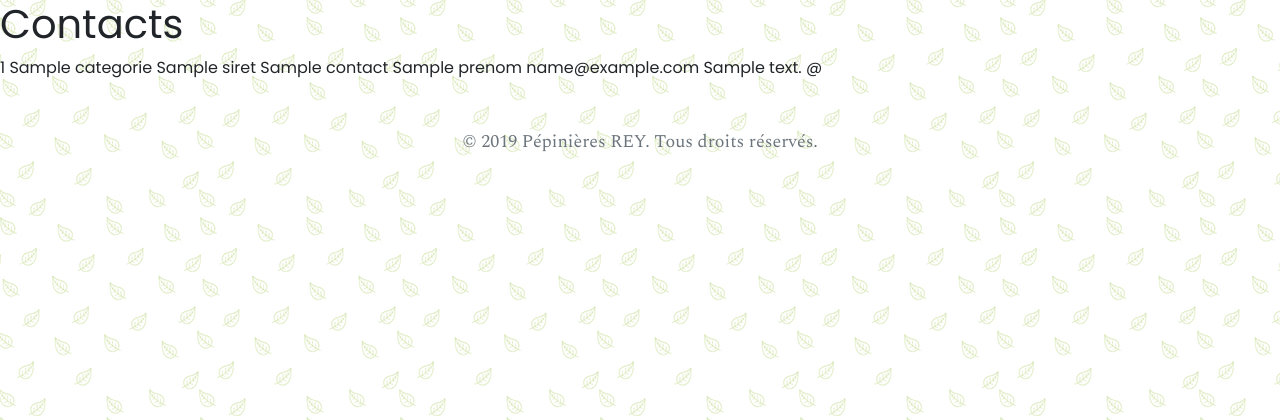
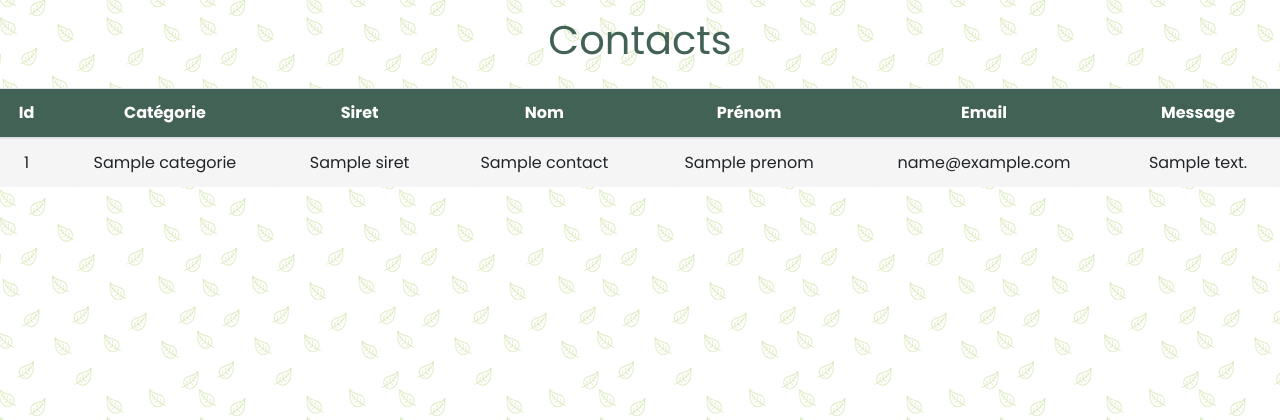
Before and after one commit to hotille/pepinieres-rey, a Symfony app: template templates/contact/index.html.twig in a window 1280 px wide. Shown: the top 420 px of the page. Run offline with Twig, Linux system fonts and the light colour scheme; the template is opened without the code that fills it: most values are stand-ins (such as "Sample title", 1, 10 or a date in 2020); some libraries are stand-ins or nearby versions.

Commit message:
Projet final

```diff
--- a/src/Controller/ContactController.php
+++ b/src/Controller/ContactController.php
@@ -9,6 +9,7 @@ use Symfony\Component\HttpFoundation\Response;
 use App\Entity\Contact;
 use App\Form\ContactsType;
 use App\Repository\ContactRepository;
+use Symfony\Component\Config\Definition\Exception\Exception;
 
 /**
  * @Route("/contact")
@@ -42,6 +43,7 @@ class ContactController extends AbstractController
 
             return $this->redirectToRoute('index');
         }
+
         return $this->render('contact/new.html.twig', [
             'contact' => $contact,
             'form' => $form->createView(),
--- a/templates/base.html.twig
+++ b/templates/base.html.twig
@@ -8,7 +8,6 @@
 
     <!-- Leaflet -->
     <link rel="stylesheet" href="https://unpkg.com/leaflet@1.5.1/dist/leaflet.css" />
-    <script src="https://unpkg.com/leaflet@1.5.1/dist/leaflet.js"></script>
 
     <!-- Bootstrap CSS -->
 
@@ -25,16 +24,7 @@
             {% block body %}{% endblock %}
 
 
-        <footer class="text-muted">
-            <div class="container">
-                <p class="float-right">
-                    <a href="#"></a>
-                </p>
-            </div>
-            <p class="copyright col-12 text-center pt-5">© 2019 Pépinières REY.
-                    Tous droits réservés.</p>
-            </div>
-        </footer>
+
 
         <script src="https://code.jquery.com/jquery-3.4.1.min.js"
             integrity="sha256-CSXorXvZcTkaix6Yvo6HppcZGetbYMGWSFlBw8HfCJo=" crossorigin="anonymous"></script>
@@ -44,7 +34,7 @@
         <script src="https://stackpath.bootstrapcdn.com/bootstrap/4.3.1/js/bootstrap.min.js"
             integrity="sha384-JjSmVgyd0p3pXB1rRibZUAYoIIy6OrQ6VrjIEaFf/nJGzIxFDsf4x0xIM+B07jRM"
             crossorigin="anonymous"></script>
-
+        <script src="https://unpkg.com/leaflet@1.5.1/dist/leaflet.js"></script>
         <script src="../js/scripts.js"></script>
 
         {% block javascripts %}{% endblock %}
--- a/templates/contact/index.html.twig
+++ b/templates/contact/index.html.twig
@@ -4,16 +4,34 @@
 
 {% block body %}
 
-<h1>Contacts</h1>
+<h1 class="text-center pt-3 pb-3" style="color: #436256;">Contacts</h1>
 
+<table class="table text-center">
+    <thead>
+            <tr class="text-white" style="background-color: #436256;">
+                <th>Id</th>
+                <th>Catégorie</th>
+                <th>Siret</th>
+                <th>Nom</th>
+                <th>Prénom</th>
+                <th>Email</th>
+                <th>Message</th>
+            </tr>
+    </thead>
+
+    <tbody>
 {% for contact in contacts %}
+    <tr style="background-color: whitesmoke;">
         <td> {{ contact.id }} </td>
         <td> {{ contact.categorie }} </td>
         <td> {{ contact.siret }} </td>
         <td> {{ contact.nom }} </td>
         <td> {{ contact.prenom }} </td>
         <td> {{ contact.email }} </td>
-    <td> {{ contact.message }} </td>@
+        <td> {{ contact.message }} </td>
+    </tr>
+{% endfor %}
+    </tbody>
+</table>
 
-{% endfor %}
 {% endblock %}
--- a/templates/contact/new.html.twig
+++ b/templates/contact/new.html.twig
@@ -91,4 +91,4 @@
 
 
 
- #}
+#}
```
Also changed, not shown: public/js/scripts.js (+9 -3 lines), templates/index/index.html.twig (+20 -23 lines), public/img/produits/produit5ad57ab77a1524fba98c79f2b4fcdd92.jpeg (added), public/img/produits/produit5b6b46f1c223e190af82b8ef1ad0fba6.jpeg (added), public/img/produits/produit639b9d0d1d01011d662db2a18dac9d98.jpeg (added), public/img/produits/produit72b4daa0285c36236a7556bbfe894272.jpeg (added), public/img/produits/produit7fa10a5c7f26a5d377ebecc3cf2d5c44.jpeg (added), public/img/produits/produitb4fdb0feef0912d3812316daaf444e34.png (added), public/img/produits/produitbfda23f57b066c9c523b2952433b6839.jpeg (added). Lines whose indentation alone changed are shown as unchanged.
